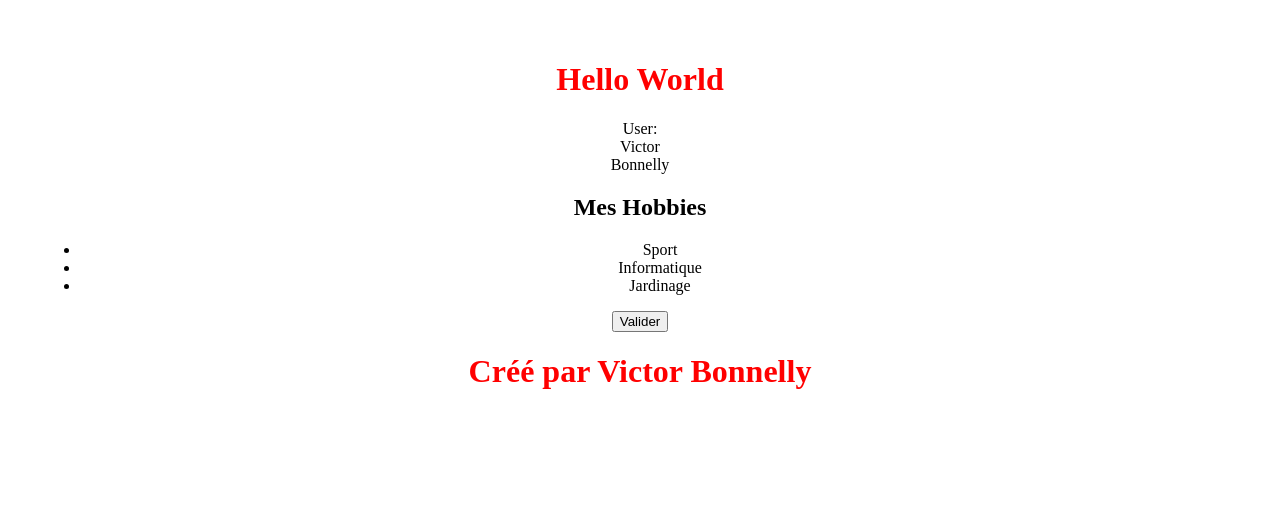
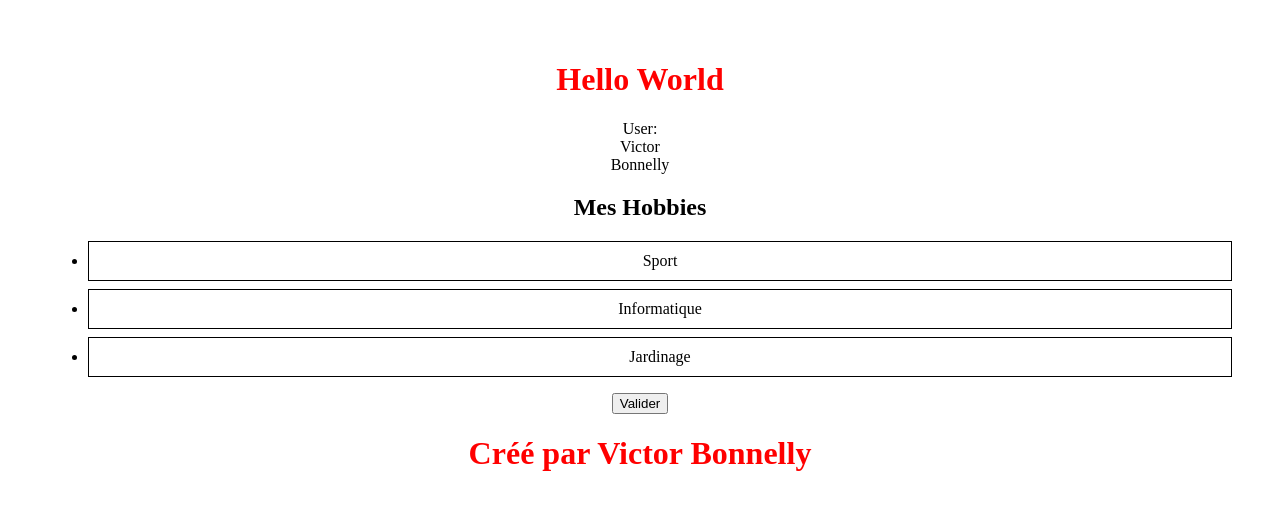
Before and after one commit to Victor-Bonnelly/intro-react, a React (Vite) app: page / in a window 1280 px wide. Shown: the top 510 px of the page. Built offline with nearby package versions, Linux system fonts and the light colour scheme.

Commit message:
Hobbies avec const db

```diff
--- a/src/component/User/Hobbies.jsx
+++ b/src/component/User/Hobbies.jsx
@@ -1,12 +1,12 @@
 export function Hobbies() {
+    const hobbiesFromDB = [{id: 1, nom: "Sport"}, {id: 2, nom: "Informatique"}, {id: 3, nom: "Jardinage"}];
     return (
         <hobbies>
             <h2>Mes Hobbies</h2>
             <ul>
-                <li>Sport</li>
-                <li>Informatique</li>
-                <li>Jardinage</li>
-
+                {hobbiesFromDB.map((hobby) => (
+                    <li style={{padding: "10px", border:"1px solid black",margin:"0.5rem"}} key={hobby.id}>{hobby.nom}</li>
+                ))}
 
             </ul>
         </hobbies>
```
